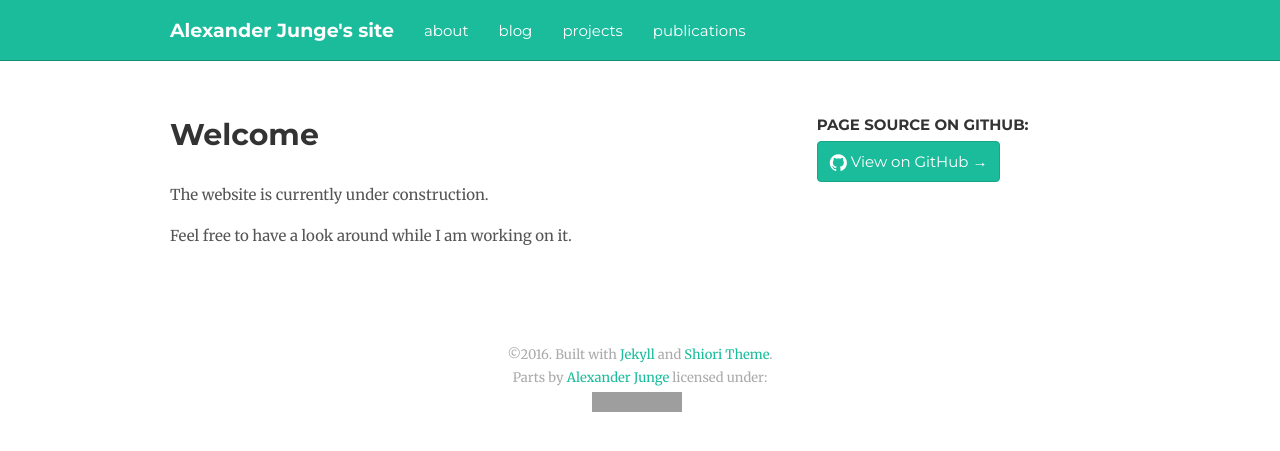
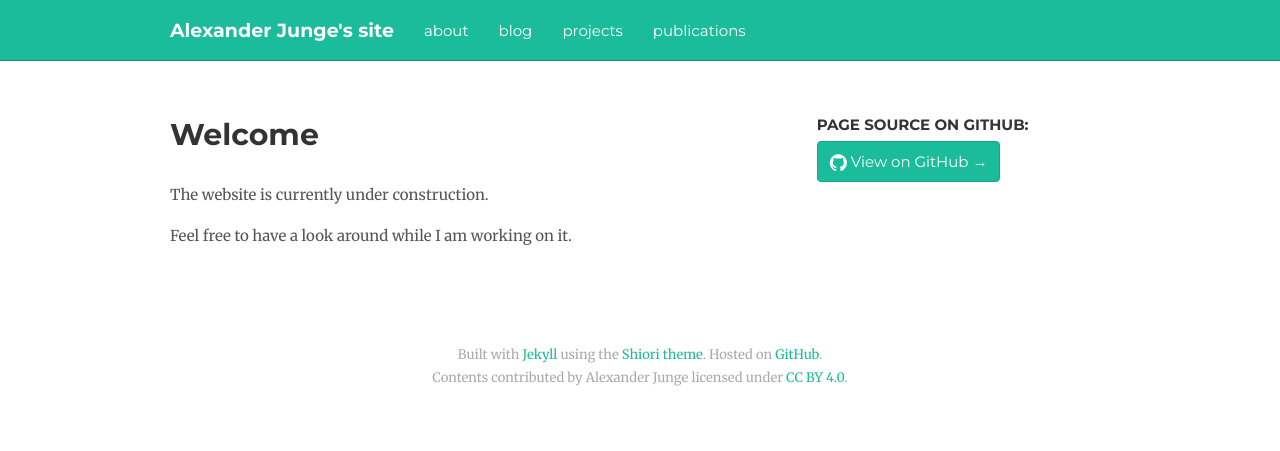
Before and after one commit to JungeAlexander/JungeAlexander.github.io, a Jekyll site: the page built from index.md, in a window 1280 px wide. Shown: the top 451 px of the page. Built offline with Jekyll 4.4.1, drawn with Linux system fonts in a browser that asks for light colours; nearby versions of some CDN libraries; comment, search, counter and statistics services are not loaded; grey boxes are pictures that could not be loaded.

Commit message:
update license to CC BY 4.0 and link to github repo in footer of page

```diff
--- a/_includes/footer.html
+++ b/_includes/footer.html
@@ -1,14 +1,12 @@
 <!-- Feel free to remove this div. Uses purplecoat: http://ellekasai.github.io/purplecoat.js -->
 <div data-purplecoat="shiori" data-purplecoat-label="footer.html">
 <div>
-	&copy;{{ site.time | date:"%Y" }}.
-	Built with <a href="http://jekyllrb.com/">Jekyll</a> and
-	<a href="https://github.com/ellekasai/shiori">Shiori Theme</a>.
+<!--	&copy;{{ site.time | date:"%Y" }}.-->
+	Built with <a href="http://jekyllrb.com/">Jekyll</a> using the
+	<a href="https://github.com/ellekasai/shiori">Shiori theme</a>.
+	Hosted on <a href="https://github.com/JungeAlexander/JungeAlexander.github.io">GitHub</a>.
 </div>
 <div>
-	Parts by <a href="http://jungealexander.github.io/">Alexander Junge</a> licensed under:
-</div>
-<div>
-<a href="http://creativecommons.org/licenses/by/4.0/"><img src="http://i.creativecommons.org/l/by/4.0/88x31.png" alt="CCBY"/></a> &nbsp;
+	Contents contributed by Alexander Junge licensed under <a href="http://creativecommons.org/licenses/by/4.0/">CC BY 4.0</a>.
 </div>
 </div>
```
Also changed, not shown: LICENSE.md.
